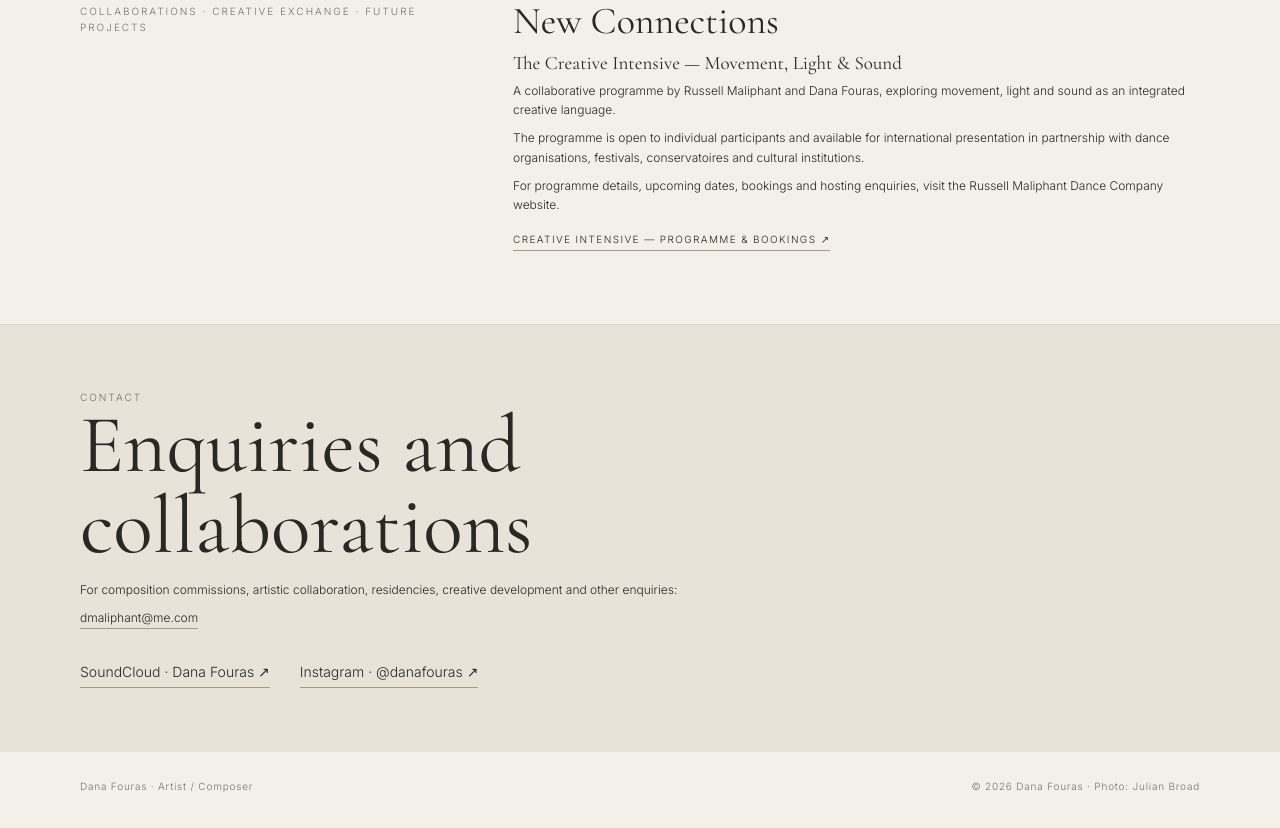
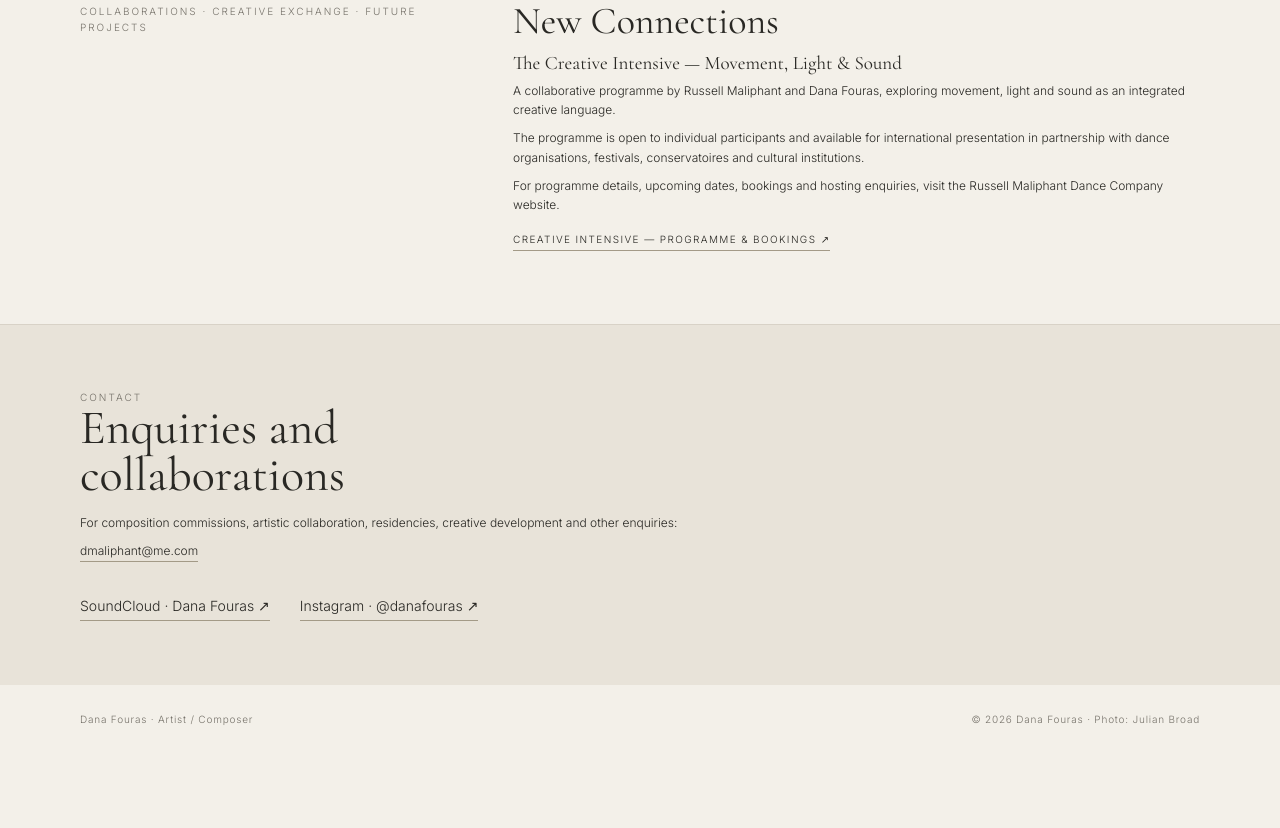
Before and after one commit to danafouras/danafouras.github.io, a plain HTML site: page index.html in a window 1280 px wide. Shown: the part 5040-5868 px from the top of the page. Drawn offline with nearby package versions, Linux system fonts and the light colour scheme.

Commit message:
Update index.html

```diff
--- a/index.html
+++ b/index.html
@@ -83,7 +83,7 @@
 }
     .film-item h3 { font-size:22px; margin-bottom:10px; }
     .contact { background:#e8e3d9; }
-    .contact h2 { font-size:clamp(48px,6.5vw,82px); }
+   .contact h2 { font-size:clamp(32px,4vw,48px); }
     .contact-links { display:flex; flex-wrap:wrap; gap:18px 30px; margin-top:34px; }
     footer { padding:26px 0 36px; display:flex; justify-content:space-between; gap:20px; color:var(--muted); font-size:10px; letter-spacing:.08em; }
     @media(max-width:760px) {
```
